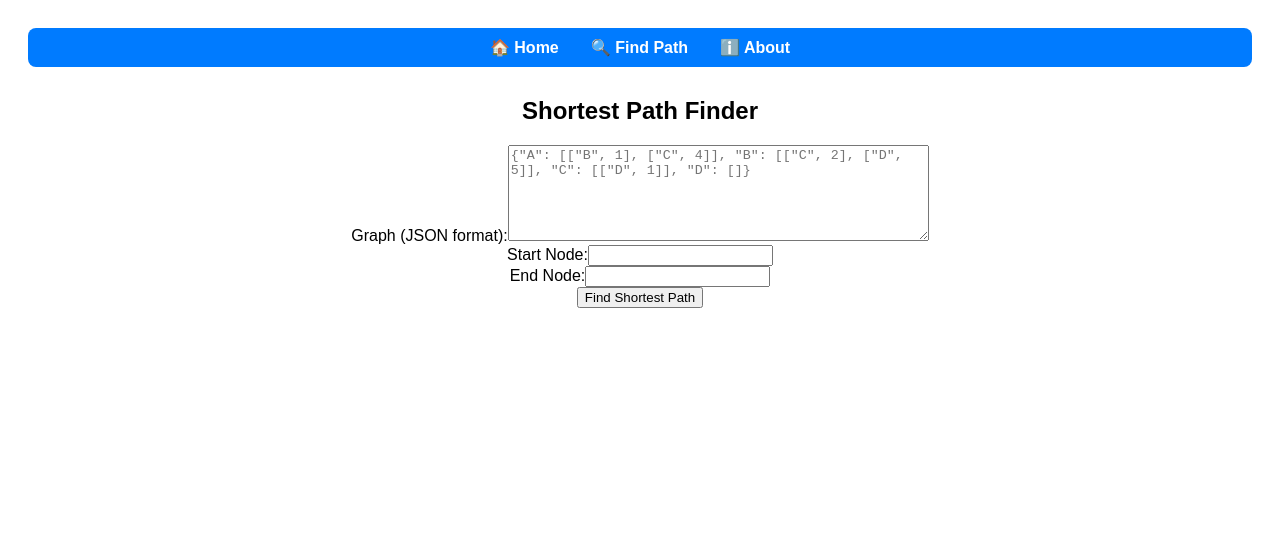
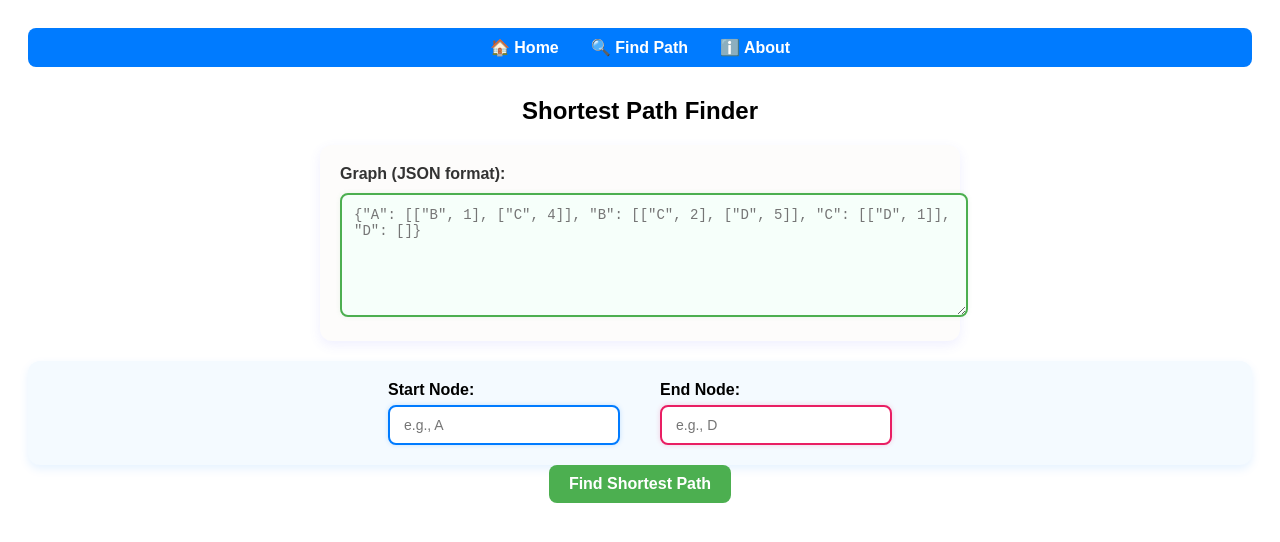
Before and after one commit to tusharshukla2004/Shortest_Path_Visualizer, a React (Vite) app in the folder Frontend/vite-project/: page /finder in a window 1280 px wide. Shown: the top 542 px of the page. Built offline with nearby package versions, Linux system fonts and the light colour scheme.

Commit message:
adding more files

```diff
--- /dev/null
+++ b/Frontend/vite-project/src/components/GraphInput.css
@@ -0,0 +1,36 @@
+.graph-input-container {
+  padding: 20px;
+  background-color: #fdfcfb;
+  border-radius: 12px;
+  box-shadow: 0 4px 12px rgba(100, 100, 255, 0.1);
+  margin: 20px auto;
+  max-width: 600px;
+  text-align: left;
+}
+
+.graph-input-container label {
+  font-size: 16px;
+  font-weight: bold;
+  color: #333;
+  display: block;
+  margin-bottom: 10px;
+}
+
+.graph-textarea {
+  width: 100%;
+  font-family: monospace;
+  font-size: 14px;
+  padding: 12px;
+  border: 2px solid #4caf50; /* Green border */
+  border-radius: 8px;
+  resize: vertical;
+  background-color: #f6fffa;
+  box-shadow: 0 0 5px rgba(76, 175, 80, 0.1);
+  transition: border 0.3s ease, box-shadow 0.3s ease;
+}
+
+.graph-textarea:focus {
+  outline: none;
+  border-color: #43a047;
+  box-shadow: 0 0 8px rgba(76, 175, 80, 0.2);
+}
--- a/Frontend/vite-project/src/components/GraphInput.jsx
+++ b/Frontend/vite-project/src/components/GraphInput.jsx
@@ -1,14 +1,21 @@
-function GraphInput({ graph, setGraph }) {
+import React from 'react';
+import './GraphInput.css'; // Add your styling here
+
+const GraphInput = ({ graphInput, setGraphInput }) => {
   return (
-    <>
-      <label>Enter Graph (JSON Format):</label>
+    <div className="graph-input-container">
+      <label htmlFor="graph-input">Graph (JSON format):</label>
       <textarea
-        value={graph}
-        onChange={(e) => setGraph(e.target.value)}
-        placeholder='{"A":{"B":1,"C":4},"B":{"C":2,"D":5},"C":{"D":1},"D":{}}'
+        id="graph-input"
+        value={graphInput}
+        onChange={(e) => setGraphInput(e.target.value)}
+        rows={6}
+        cols={50}
+        placeholder='{"A": [["B", 1], ["C", 4]], "B": [["C", 2], ["D", 5]], "C": [["D", 1]], "D": []}'
+        className="graph-textarea"
       />
-    </>
-  )
-}
+    </div>
+  );
+};
 
-export default GraphInput
+export default GraphInput;
--- a/Frontend/vite-project/src/components/NodeSelector.css
+++ b/Frontend/vite-project/src/components/NodeSelector.css
@@ -1,22 +1,48 @@
-.inputs {
+.node-selector-container {
   display: flex;
   justify-content: center;
-  gap: 20px;
-  margin: 20px 0;
-  flex-wrap: wrap;
-  background-color: #4caf50;
+  gap: 40px;
+  padding: 20px;
+  background: #f4faff;
+  border-radius: 12px;
+  box-shadow: 0 4px 10px rgba(0, 123, 255, 0.1);
+  margin-top: 20px;
 }
 
-.inputs input {
-  padding: 10px 15px;
-  font-size: 16px;
-  border: 2px solid #ccc;
-  border-radius: 6px;
-  outline: none;
-  transition: border-color 0.2s ease, box-shadow 0.2s ease;
+.node-field {
+  display: flex;
+  flex-direction: column;
+  align-items: flex-start;
 }
 
-.inputs input:focus {
-  border-color: #4caf50;
-  box-shadow: 0 0 6px rgba(76, 175, 80, 0.4);
+.node-field label {
+  font-weight: bold;
+  font-size: 16px;
+  margin-bottom: 6px;
 }
+
+.node-field input {
+  padding: 10px 14px;
+  border-radius: 8px;
+  font-size: 14px;
+  width: 200px;
+  border: 2px solid #ccc;
+  transition: border 0.3s ease, box-shadow 0.3s ease;
+}
+
+/* 🎨 Distinct colors for start and end nodes */
+.node-field:first-child input {
+  border-color: #007bff; /* blue */
+  box-shadow: 0 0 5px rgba(0, 123, 255, 0.2);
+}
+
+.node-field:last-child input {
+  border-color: #e91e63; /* pink */
+  box-shadow: 0 0 5px rgba(233, 30, 99, 0.2);
+}
+
+.node-field input:focus {
+  outline: none;
+  box-shadow: 0 0 8px rgba(0, 0, 0, 0.1);
+  border-color: #000;
+}
--- a/Frontend/vite-project/src/components/NodeSelector.jsx
+++ b/Frontend/vite-project/src/components/NodeSelector.jsx
@@ -1,21 +1,29 @@
+import React from 'react';
 import './NodeSelector.css';
-function NodeSelector({ start, setStart, end, setEnd }) {
+
+const NodeSelector = ({ startNode, setStartNode, endNode, setEndNode }) => {
   return (
-    <div className="inputs">
+    <div className="node-selector-container">
+      <div className="node-field">
+        <label>Start Node:</label>
         <input
           type="text"
-        placeholder="Start Node"
-        value={start}
-        onChange={(e) => setStart(e.target.value)}
+          value={startNode}
+          onChange={(e) => setStartNode(e.target.value)}
+          placeholder="e.g., A"
         />
+      </div>
+      <div className="node-field">
+        <label>End Node:</label>
         <input
           type="text"
-        placeholder="End Node"
-        value={end}
-        onChange={(e) => setEnd(e.target.value)}
+          value={endNode}
+          onChange={(e) => setEndNode(e.target.value)}
+          placeholder="e.g., D"
         />
       </div>
-  )
-}
+    </div>
+  );
+};
 
-export default NodeSelector
+export default NodeSelector;
--- a/Frontend/vite-project/src/components/PathFinder.css
+++ b/Frontend/vite-project/src/components/PathFinder.css
@@ -56,3 +56,19 @@
   border-left: 5px solid green;
   border-radius: 8px;
 }
+
+button {
+  padding: 10px 20px;
+  background-color: #4caf50; /* Green */
+  color: white;
+  font-weight: bold;
+  border: none;
+  border-radius: 8px;
+  cursor: pointer;
+  font-size: 16px;
+  transition: background-color 0.3s ease;
+}
+
+button:hover {
+  background-color: #45a049;
+}
--- a/Frontend/vite-project/src/components/PathFinder.jsx
+++ b/Frontend/vite-project/src/components/PathFinder.jsx
@@ -1,9 +1,12 @@
 import { useState } from 'react';
 import axios from 'axios';
 import './PathFinder.css';
+import GraphInput from './GraphInput';
+import NodeSelector from './NodeSelector';
 import ResultBox from './ResultBox';
 import GraphVisualizer from './GraphVisualizer';
-import { getLayoutedElements } from '../utils/layoutHelper'; // 🆕 Import layout function
+import { getLayoutedElements } from '../utils/layoutHelper';
+import { prepareGraphData } from '../utils/graphHelper'; // 🆕 Import layout function
 
 function PathFinder() {
   const [graphInput, setGraphInput] = useState('');
@@ -17,82 +20,6 @@ function PathFinder() {
     const parsed = JSON.parse(input);
     return parsed;
   };
-
-  const COLORS = ['#f00', '#00f', '#0a0', '#a0a', '#0aa', '#fa0', '#999']; // extend as needed
-
-const prepareGraphData = (graph, allPaths) => {
-  const nodeSet = new Set(Object.keys(graph));
-
-  Object.values(graph).forEach((neighbors) => {
-    if (Array.isArray(neighbors)) {
-      neighbors.forEach((edge) => {
-        if (Array.isArray(edge) && edge.length > 0) {
-          const [node] = edge;
-          nodeSet.add(node);
-        }
-      });
-    }
-  });
-
-  const visualNodes = Array.from(nodeSet).map((id) => ({
-  id,
-  data: {
-    label: id,
-    style: {
-      backgroundColor:
-        id === startNode ? '#4CAF50' : id === endNode ? '#F44336' : '#fff',
-      color: id === startNode || id === endNode ? '#fff' : '#000',
-      padding: 10,
-      borderRadius: 6,
-      border: '2px solid #555',
-    },
-  },
-  position: { x: 0, y: 0 },
-  style: {
-    background:
-      id === startNode ? '#4CAF50' : id === endNode ? '#F44336' : '#eee',
-    color: id === startNode || id === endNode ? '#fff' : '#000',
-    border: '2px solid #000',
-  },
-}));
-
-
-  const visualEdges = [];
-  for (const [from, neighbors] of Object.entries(graph)) {
-    if (!Array.isArray(neighbors)) continue;
-
-    neighbors.forEach((edge) => {
-      if (!Array.isArray(edge) || edge.length < 2) return;
-      const [to] = edge;
-
-      const edgeObj = {
-        id: `${from}-${to}`,
-        source: from,
-        target: to,
-        style: { stroke: 'black',strokeWidth:1},
-        animated: false,
-      };
-
-      allPaths.forEach((path, index) => {
-        for (let i = 0; i < path.length - 1; i++) {
-          if (path[i] === from && path[i + 1] === to) {
-            edgeObj.style = {
-              stroke: COLORS[index % COLORS.length],
-              strokeWidth: 2,
-            };
-            edgeObj.animated = true;
-          }
-        }
-      });
-
-      visualEdges.push(edgeObj);
-    });
-  }
-
-  return { visualNodes, visualEdges };
-};
-
-
 
  const handleSubmit = async (e) => {
   e.preventDefault(); // Prevent default form reload
@@ -120,7 +47,7 @@ const prepareGraphData = (graph, allPaths) => {
     const { paths, distance } = res.data;
     setPathResult({ paths, distance });
 
-    const { visualNodes, visualEdges } = prepareGraphData(graph, paths);
+    const { visualNodes, visualEdges } = prepareGraphData(graph, paths, startNode, endNode);
     const { nodes: layoutedNodes, edges: layoutedEdges } = getLayoutedElements(visualNodes, visualEdges);
 
     setNodes(layoutedNodes);
@@ -135,23 +62,9 @@ const prepareGraphData = (graph, allPaths) => {
   return (
     <div>
       <form onSubmit={handleSubmit}>
-        <label>Graph (JSON format):</label>
-        <textarea
-          value={graphInput}
-          onChange={(e) => setGraphInput(e.target.value)}
-          rows={6}
-          cols={50}
-          placeholder='{"A": [["B", 1], ["C", 4]], "B": [["C", 2], ["D", 5]], "C": [["D", 1]], "D": []}'
-        />
-
-        <br />
-        <label>Start Node:</label>
-        <input type="text" value={startNode} onChange={(e) => setStartNode(e.target.value)} required />
-        <br />
-        <label>End Node:</label>
-        <input type="text" value={endNode} onChange={(e) => setEndNode(e.target.value)} required />
-        <br />
-        <button type="submit">Find Shortest Path</button>
+  <GraphInput graphInput={graphInput} setGraphInput={setGraphInput} />
+  <NodeSelector startNode={startNode} setStartNode={setStartNode} endNode={endNode} setEndNode={setEndNode} />
+  <button type="submit">Find Shortest Path</button>
       </form>
 
       {pathResult && pathResult.paths && (
--- a/Frontend/vite-project/src/pages/Finder.jsx
+++ b/Frontend/vite-project/src/pages/Finder.jsx
@@ -2,7 +2,7 @@ import PathFinder from '../components/PathFinder'
 
 function Finder() {
   return (
-    <div>
+    <div color='green'>
       <h2>Shortest Path Finder</h2>
       <PathFinder />
     </div>
--- /dev/null
+++ b/Frontend/vite-project/src/utils/graphHelper.js
@@ -0,0 +1,74 @@
+// src/utils/graphHelper.js
+
+const COLORS = ['#f00', '#00f', '#0a0', '#a0a', '#0aa', '#fa0', '#999']; // Extend if needed
+
+export const prepareGraphData = (graph, allPaths, startNode, endNode) => {
+  const nodeSet = new Set(Object.keys(graph));
+
+  Object.values(graph).forEach((neighbors) => {
+    if (Array.isArray(neighbors)) {
+      neighbors.forEach((edge) => {
+        if (Array.isArray(edge) && edge.length > 0) {
+          const [node] = edge;
+          nodeSet.add(node);
+        }
+      });
+    }
+  });
+
+  const visualNodes = Array.from(nodeSet).map((id) => ({
+    id,
+    data: {
+      label: id,
+      style: {
+        backgroundColor:
+          id === startNode ? '#4CAF50' : id === endNode ? '#F44336' : '#fff',
+        color: id === startNode || id === endNode ? '#fff' : '#000',
+        padding: 10,
+        borderRadius: 6,
+        border: '2px solid #555',
+      },
+    },
+    position: { x: 0, y: 0 },
+    style: {
+      background:
+        id === startNode ? '#4CAF50' : id === endNode ? '#F44336' : '#eee',
+      color: id === startNode || id === endNode ? '#fff' : '#000',
+      border: '2px solid #000',
+    },
+  }));
+
+  const visualEdges = [];
+  for (const [from, neighbors] of Object.entries(graph)) {
+    if (!Array.isArray(neighbors)) continue;
+
+    neighbors.forEach((edge) => {
+      if (!Array.isArray(edge) || edge.length < 2) return;
+      const [to] = edge;
+
+      const edgeObj = {
+        id: `${from}-${to}`,
+        source: from,
+        target: to,
+        style: { stroke: 'black', strokeWidth: 1 },
+        animated: false,
+      };
+
+      allPaths.forEach((path, index) => {
+        for (let i = 0; i < path.length - 1; i++) {
+          if (path[i] === from && path[i + 1] === to) {
+            edgeObj.style = {
+              stroke: COLORS[index % COLORS.length],
+              strokeWidth: 2,
+            };
+            edgeObj.animated = true;
+          }
+        }
+      });
+
+      visualEdges.push(edgeObj);
+    });
+  }
+
+  return { visualNodes, visualEdges };
+};
```
Lines whose indentation alone changed are shown as unchanged.
